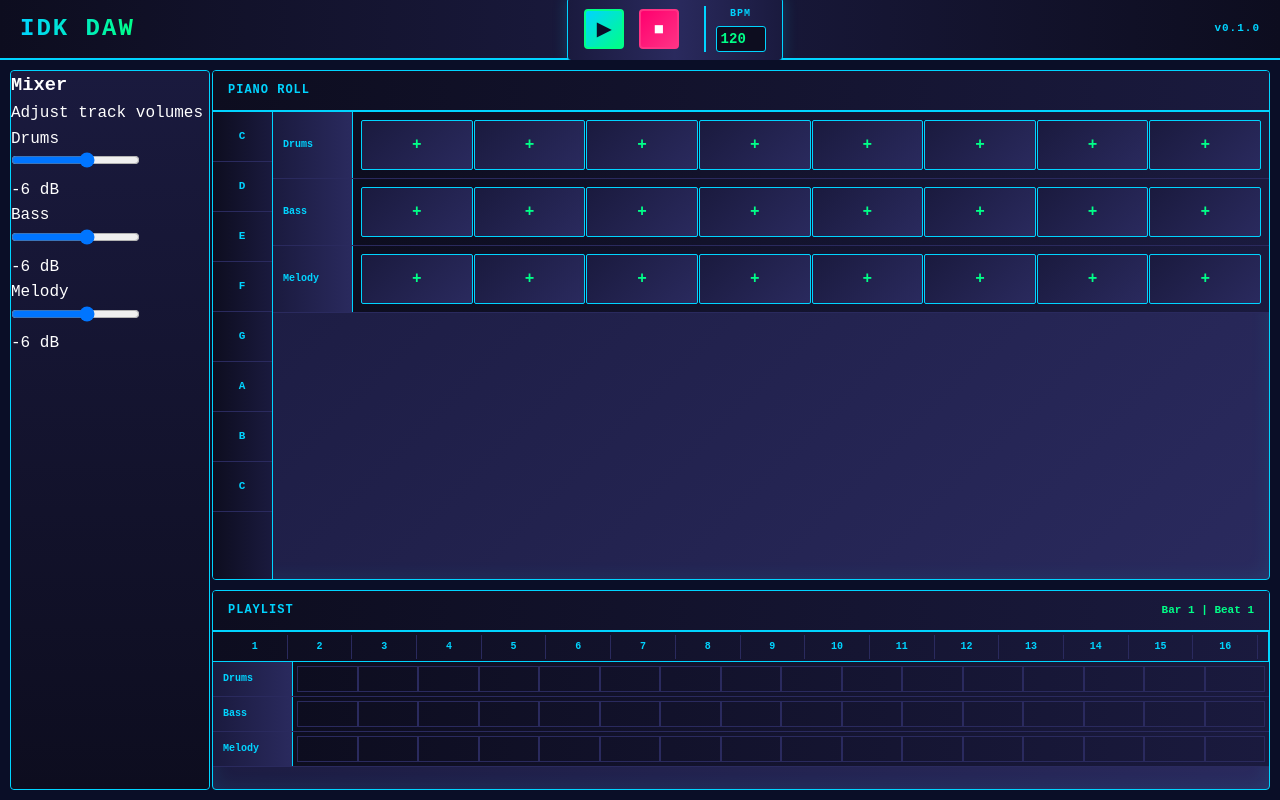
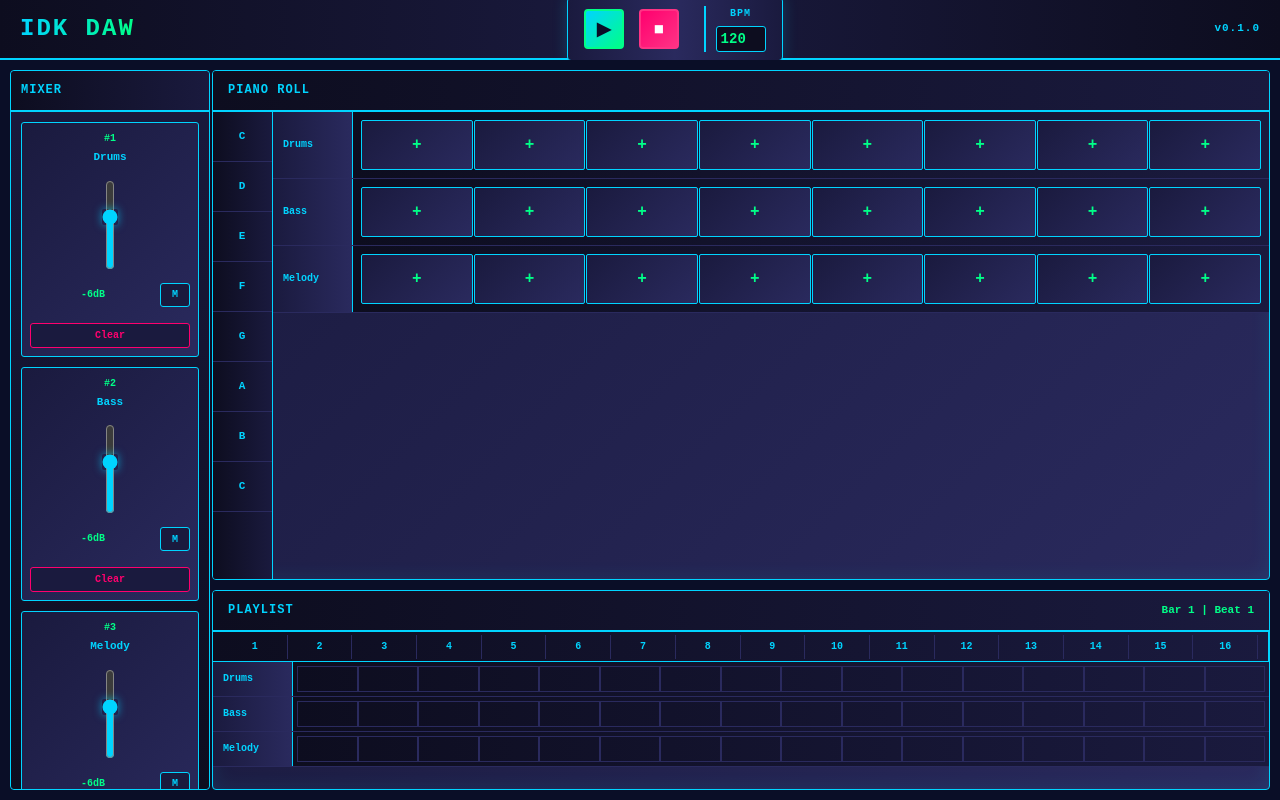
Before and after one commit to sapnap999/daw, a React (Vite) app: page / in a window 1280 px wide. Built offline with nearby package versions, Linux system fonts and the light colour scheme.

Commit message:
Redesigned mixer with FL Studio-style channel strips

```diff
--- a/src/components/Mixer.jsx
+++ b/src/components/Mixer.jsx
@@ -5,34 +5,48 @@ import '../styles/mixer.css'
 export default function Mixer() {
   const tracks = useAudioStore(state => state.tracks)
   const setTrackVolume = useAudioStore(state => state.setTrackVolume)
+  const clearTrack = useAudioStore(state => state.clearTrack)
 
   return (
     <div className="mixer">
-      <div className="mixer-header">
-        <h3>Mixer</h3>
-        <p className="hint">Adjust track volumes</p>
-      </div>
+      <div className="mixer-title">Mixer</div>
 
-      <div className="mixer-channels">
-        {tracks.map(track => (
-          <div key={track.id} className="mixer-channel">
-            <div className="channel-name">{track.name}</div>
+      <div className="mixer-tracks">
+        {tracks.map((track, idx) => (
+          <div key={track.id} className="mixer-track">
+            <div className="track-header">
+              <span className="track-num">#{idx + 1}</span>
+              <span className="track-name">{track.name}</span>
+            </div>
 
-            <div className="channel-fader">
+            <div className="fader-container">
               <input
                 type="range"
                 min="-24"
                 max="6"
                 value={track.volume}
                 onChange={(e) => setTrackVolume(track.id, Number(e.target.value))}
-                className="fader"
-                orient="vertical"
+                className="vertical-fader"
               />
             </div>
 
-            <div className="channel-volume-display">
-              {track.volume} dB
+            <div className="track-controls">
+              <div className="volume-label">{track.volume}dB</div>
+              <button
+                className="btn-small btn-mute"
+                title="Mute"
+              >
+                M
+              </button>
             </div>
+
+            <button
+              className="btn-clear-track"
+              onClick={() => clearTrack(track.id)}
+              title="Clear track"
+            >
+              Clear
+            </button>
           </div>
         ))}
       </div>
```
